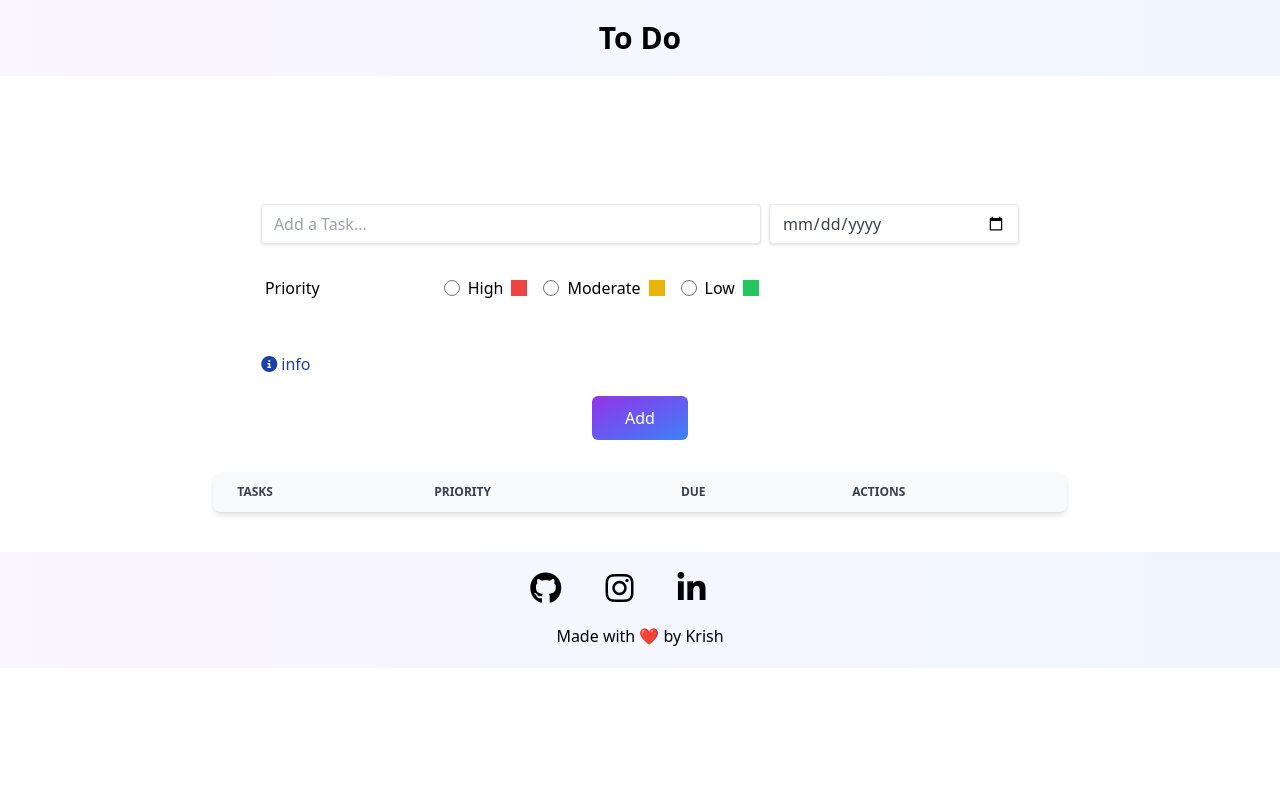
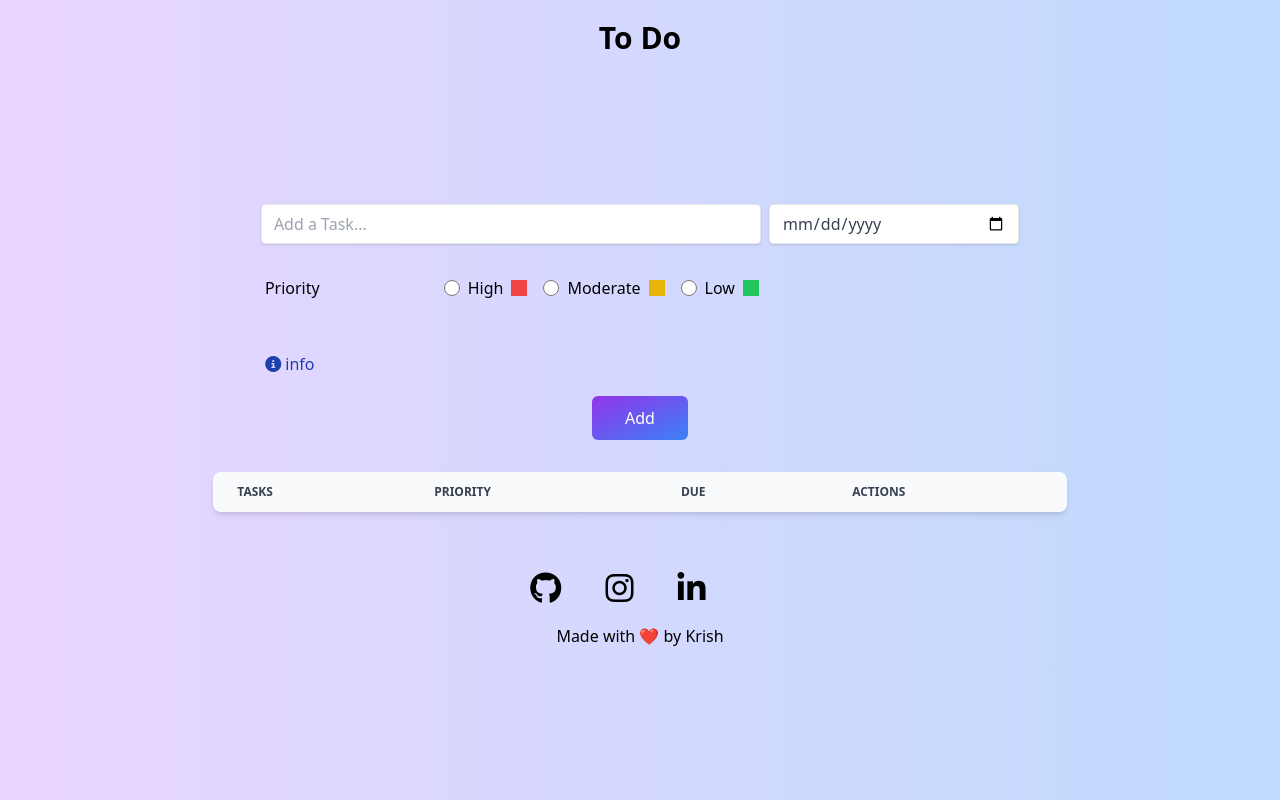
Before and after one commit to Krishrx/To-Do-App, a plain HTML site: page index.html in a window 1280 px wide. Drawn offline with nearby package versions, Linux system fonts and the light colour scheme.

Commit message:
added bg

```diff
--- a/index.html
+++ b/index.html
@@ -13,9 +13,7 @@
         tailwind.config = {
           theme: {
             extend: {
-              colors: {
-                clifford: '#da373d',
-              }
+
             }
           }
         }
@@ -25,14 +23,15 @@
         .my-fields{
             @apply shadow appearance-none  py-2 px-3 border rounded text-gray-700 leading-tight focus:outline-none focus:ring-2 ring-blue-400;
         }
-        .headFoot{
+        /* .headFoot{
           @apply bg-gradient-to-r from-purple-50 to-blue-50
-        }
+        } */
+
 
       </style>
     <link rel="stylesheet" href="https://cdnjs.cloudflare.com/ajax/libs/font-awesome/6.4.2/css/all.min.css">
 </head>
-<body>
+<body class="bg-gradient-to-r from-purple-200 to-blue-200">
 
     <!-- entire container -->
     <div class="my-container w-full h-full">
@@ -95,7 +94,7 @@
               </div>
 
               <!-- info-help -->
-              <div class="py-1 px-1 pt-16 md:pt-8 self-start ml-7 md:ml-11">
+              <div class="py-1 px-1 pt-16 md:pt-8 self-start ml-7 md:ml-12">
                 <span id="info-help" class="cursor-pointer text-blue-800"><i class="fa-solid fa-circle-info mr-1 mb-2"></i>info</span>
                 <div id="info-text" class="shadow-md hidden py-3  pl-6 pr-4 text-blue-800 rounded-lg bg-blue-50 dark:bg-gray-800 dark:text-blue-400">
                   <ul class="list-disc">
```
